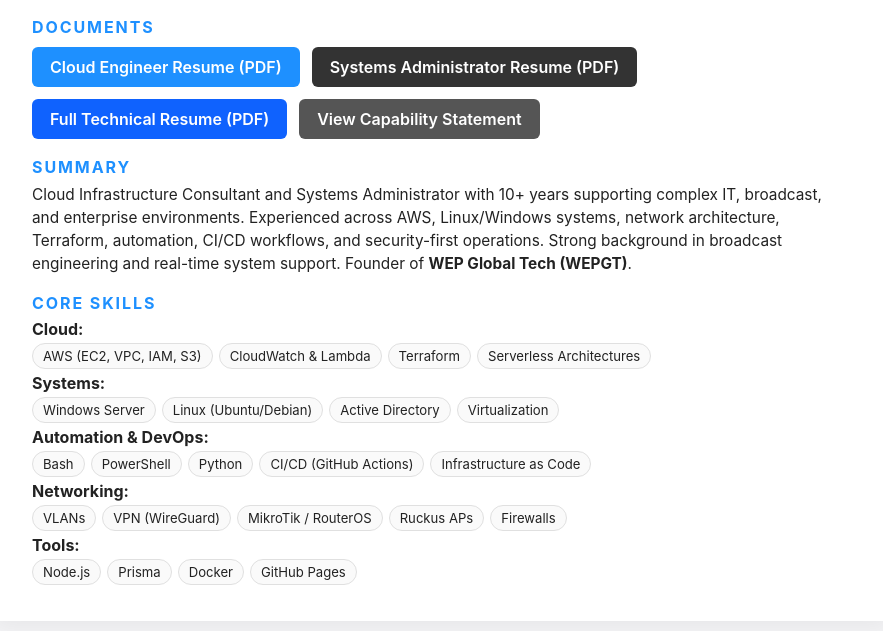
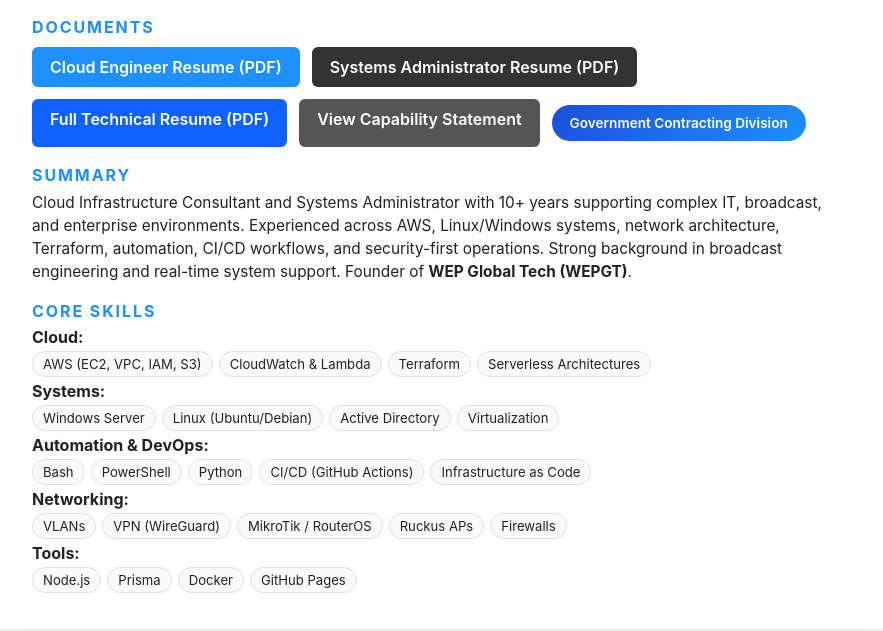
Before and after one commit to WEPGT/elroyphillip-resume, a plain HTML site: page index.html in a window 1280 px wide. Shown: the part 209-840 px from the top of the page, without its empty margins (198-1081 px from the left). Drawn offline with Linux system fonts and the light colour scheme.

Commit message:
Refactor HTML structure and styles - add gov-contract button

```diff
--- a/index.html
+++ b/index.html
@@ -216,6 +216,27 @@
        style="padding:10px 18px; background:#555; color:white; border-radius:6px; text-decoration:none; font-weight:600;">
        View Capability Statement
     </a>
+    <a
+  href="government-contracting.html"
+  class="btn-primary"
+  style="
+    display:inline-flex;
+    align-items:center;
+    justify-content:center;
+    gap:8px;
+    padding:10px 18px;
+    border-radius:999px;
+    background:linear-gradient(135deg,#1d4ed8,#1e90ff);
+    color:#fff;
+    text-decoration:none;
+    font-size:0.85rem;
+    font-weight:600;
+    margin:6px 0;
+  "
+>
+  Government Contracting Division
+</a>
+
 
   </div>
 </section>
```
